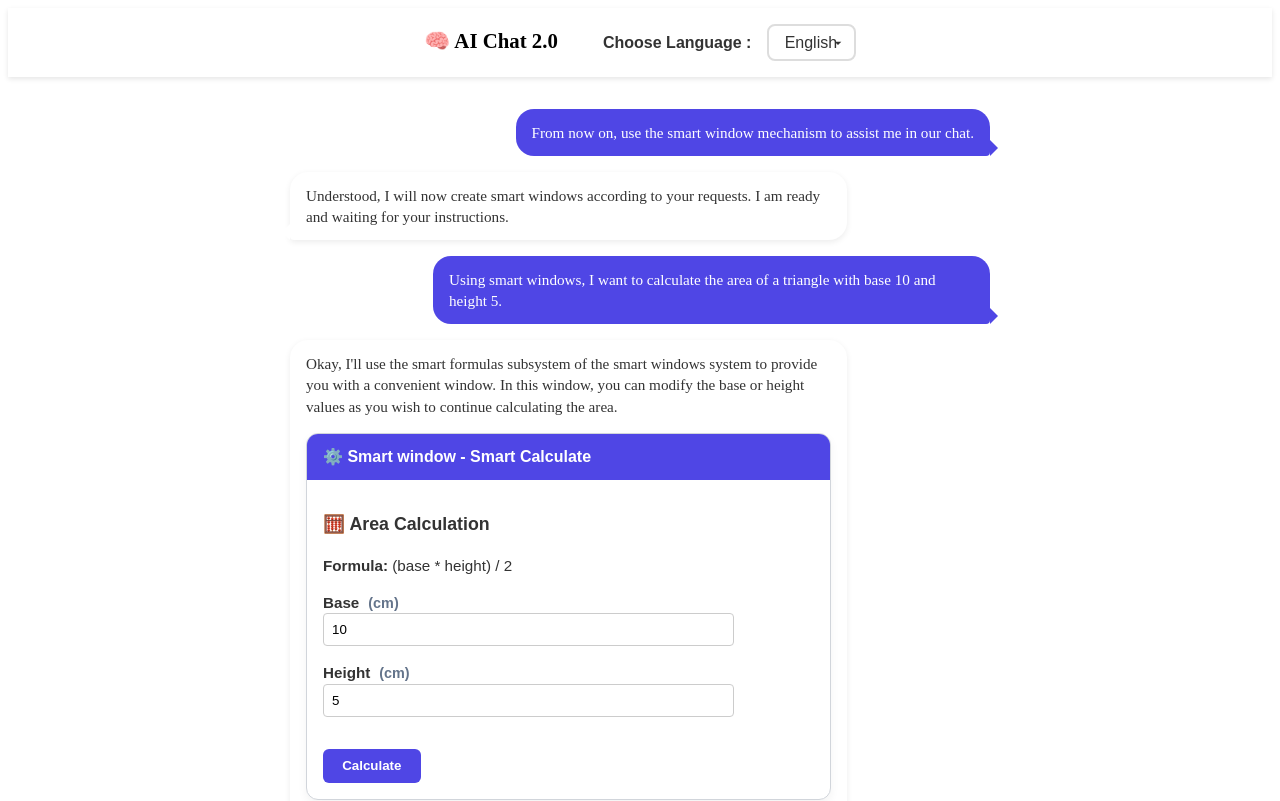
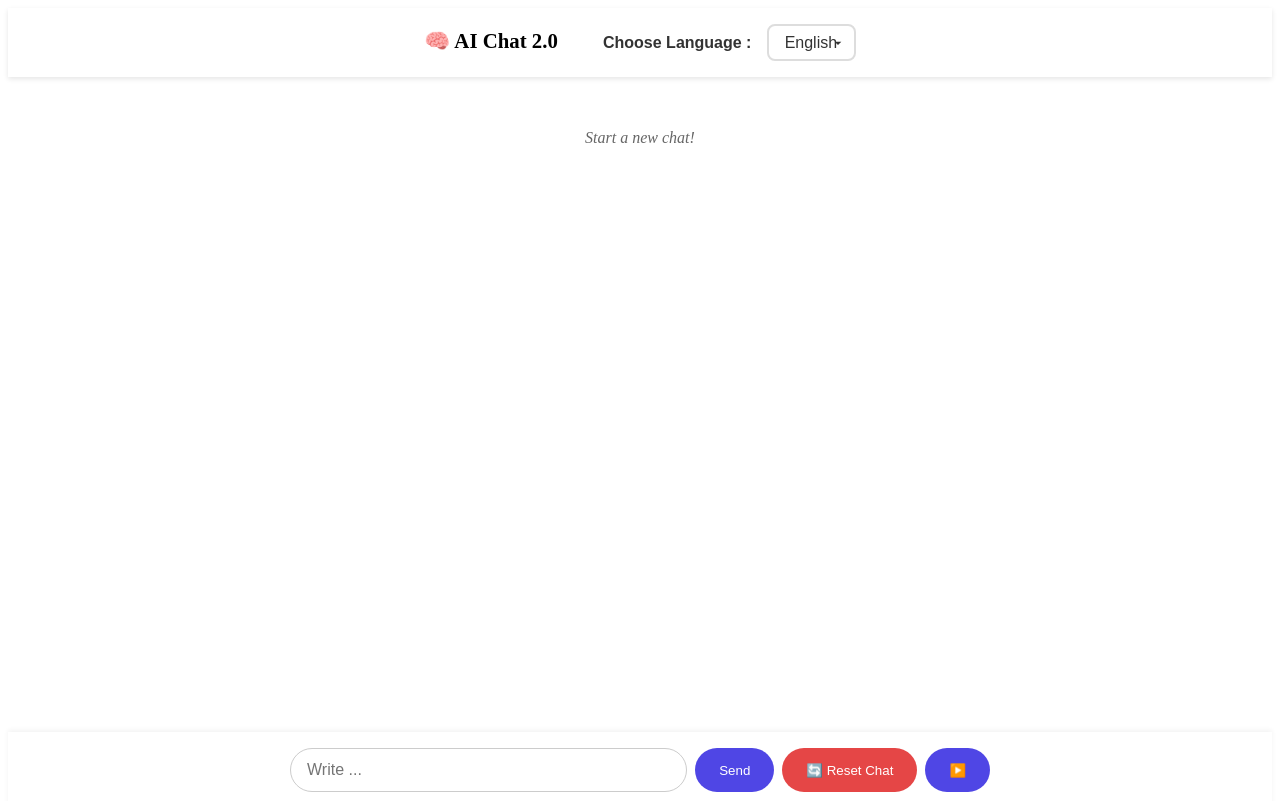
Before and after one commit to yakupc55/aichat-2.0-smart-windows, a SvelteKit app: page / in a window 1280 px wide. Shown: the top 801 px of the page. Built offline with nearby package versions, Linux system fonts and the light colour scheme.

Commit message:
stop ai message

```diff
--- a/package.json
+++ b/package.json
@@ -31,11 +31,12 @@
 		"svelte": "^5.0.0",
 		"svelte-check": "^4.0.0",
 		"tailwindcss": "^4.1.8",
-		"typescript": "^5.0.0",
+		"typescript": "^5.8.3",
 		"typescript-eslint": "^8.20.0",
 		"vite": "^6.2.6"
 	},
 	"dependencies": {
+		"ollama": "^0.5.16",
 		"svelte-i18n": "^4.0.1"
 	}
 }
--- /dev/null
+++ b/src/lib/Services/ollamaService.ts
@@ -0,0 +1,23 @@
+// src/lib/ollamaService.ts
+import ollama from 'ollama';
+
+export async function* streamOllamaResponse(messages: { role: string; content: string }[]) {
+    try {
+        const responseStream = await ollama.chat({
+            model: 'gemma3:1b', // Model adını burada belirtin
+            messages: messages,
+            stream: true, // Stream özelliği etkinleştirildi
+        });
+
+        for await (const part of responseStream) {
+            yield part.message.content; // Her parça anlık olarak yield edilir
+        }
+    } catch (error) {
+        console.error('Ollama API error:', error);
+        throw new Error('Failed to fetch response from Ollama');
+    }
+}
+
+export function ollamaStreamAbort() {
+    ollama.abort();
+}
--- /dev/null
+++ b/src/lib/Stores/chatStore.ts
@@ -0,0 +1,80 @@
+// src/lib/chatStore.ts
+import { ollamaStreamAbort, streamOllamaResponse } from '$lib/Services/ollamaService';
+import { writable } from 'svelte/store';
+export type Message = {
+    id: string;
+    sender: 'user' | 'bot';
+    content: string;
+    timestamp: Date;
+};
+
+function createChatStore() {
+    const { subscribe, update,set } = writable<Message[]>([]);
+
+    return {
+        subscribe,
+
+        async addMessage(userMessage: string) {
+            const newMessage: Message = {
+                id: crypto.randomUUID(),
+                sender: 'user',
+                content: userMessage,
+                timestamp: new Date(),
+            };
+
+            // Kullanıcı mesajını ekleyelim
+            update((messages) => [...messages, newMessage]);
+
+            // Bot'un yanıtını alalım
+            const conversationHistory = [
+                ...this.getConversationHistory(),
+                { role: 'user', content: userMessage },
+            ];
+
+            // Bot mesajını oluştur
+            const botMessage: Message = {
+                id: crypto.randomUUID(),
+                sender: 'bot',
+                content: '',
+                timestamp: new Date(),
+            };
+
+            // Bot mesajını mağazaya ekleyelim (başlangıçta boş içerik)
+            update((messages) => [...messages, botMessage]);
+
+            // Yanıtı akış halinde işle
+            for await (const chunk of streamOllamaResponse(conversationHistory)) {
+                update((messages) => {
+                    const updatedMessages = [...messages];
+                    const lastMessage = updatedMessages[updatedMessages.length - 1];
+
+                    if (lastMessage.sender === 'bot') {
+                        lastMessage.content += chunk; // Bot mesajına parça ekleyelim
+                    }
+
+                    return updatedMessages;
+                });
+            }
+        },
+
+        getConversationHistory() {
+            let history: { role: string; content: string }[] = [];
+            this.subscribe((messages) => {
+                history = messages.map((msg) => ({
+                    role: msg.sender,
+                    content: msg.content,
+                }));
+            })();
+            return history;
+        },
+
+        reset() {
+            set([]); // Sohbet geçmişini sıfırla
+        },
+        stopStreaming(){
+        ollamaStreamAbort();
+        }
+    };
+}
+
+export const chatStore = createChatStore();
--- a/src/lib/lang.ts
+++ b/src/lib/lang.ts
@@ -1,5 +1,5 @@
 // src/lib/lang.ts
-import { currentLanguage } from './stores';
+import { currentLanguage } from './Stores/LangStores';
 export const translations = {
     en: {
         AppName: 'AI Chat 2.0',
@@ -25,13 +25,15 @@ export const translations = {
         wrongAnswer: '❌ Wrong! The correct answer is: <strong>{correctAnswer}</strong>',
         newQuestionButton: 'New Question',
         chatCalculate: 'Smart Calculate',
-        FormulText:"Formula",
-        CalculateText:"Calculate",
-        ChooseLanguage:"Choose Language",
+        FormulText: "Formula",
+        CalculateText: "Calculate",
+        ChooseLanguage: "Choose Language",
+        ResetChat: 'Reset Chat',
+        StartNewChat: 'Start a new chat!',
 
     },
     tr: {
-        AppName: 'AI Chat Uygulaması',
+        AppName: 'YZ Sohbet 2.0',
         send: 'Gönder',
         writeMessage: "Mesaj yaz...",
         smartWindow: "Akıllı Pencere",
@@ -54,9 +56,11 @@ export const translations = {
         wrongAnswer: '❌ Yanlış! Doğru cevap: <strong>{correctAnswer}</strong>',
         newQuestionButton: 'Yeni Soru',
         chatCalculate: 'Akıllı Hesaplayıcı',
-        FormulText:"Formül",
-        CalculateText:"Calculate",
-        ChooseLanguage:"Dil Seç",
+        FormulText: "Formül",
+        CalculateText: "Calculate",
+        ChooseLanguage: "Dil Seç",
+        ResetChat: 'Sohbeti Sıfırla',
+        StartNewChat: 'Yeni bir sohbet başlatın!',
     }
 };
 
@@ -76,5 +80,5 @@ export function t(key: string, params?: { [key: string]: string }) {
 }
 // Dili değiştirme ve localStorage'a kaydetme
 export function setLanguage(lang: string) {
-   currentLanguage.set(lang);
+    currentLanguage.set(lang);
 }
--- /dev/null
+++ b/src/lib/utils.ts
@@ -0,0 +1,22 @@
+export function parseSystemMessages(content: string) {
+    const regex = /\[\[smart-window]\[([^\]]+)]\[([\s\S]*?)]]/g;
+    const parts: Array<{ type: 'text' | 'smart-window'; value: string; systemType?: string }> = [];
+
+    let lastIndex = 0;
+    let match;
+
+    while ((match = regex.exec(content)) !== null) {
+        if (match.index > lastIndex) {
+            parts.push({ type: 'text', value: content.slice(lastIndex, match.index) });
+        }
+
+        parts.push({ type: 'smart-window', systemType: match[1], value: match[2] });
+        lastIndex = regex.lastIndex;
+    }
+
+    if (lastIndex < content.length) {
+        parts.push({ type: 'text', value: content.slice(lastIndex) });
+    }
+
+    return parts;
+}
--- a/src/routes/+page.svelte
+++ b/src/routes/+page.svelte
@@ -1,49 +1,45 @@
-
 <script lang="ts">
 
     import SystemMessage from '$lib/components/SystemMessage.svelte';
-	import { t,setLanguage} from '$lib/lang';
-	import { mockMessages } from '$lib/mockMessages2En';
-	import { currentLanguage } from '$lib/stores';
-	import type { Message } from '$lib/types';
-	// Mevcut dili almak için bir değişken tanımlayalım
+    import { t, setLanguage } from '$lib/lang';
+	import { chatStore } from '$lib/Stores/chatStore';
+	import { currentLanguage } from '$lib/Stores/LangStores';
+	import { parseSystemMessages } from '$lib/utils';
 
-	// Dillerin listesi
     const languages = [
         { code: 'en', label: 'English' },
-		{ code: 'tr', label: 'Türkçe' }
+        { code: 'tr', label: 'Türkçe' },
     ];
 
-	// Dil değiştirme işlevi
     function changeLanguage(lang: string) {
-        setLanguage(lang); // Dili değiştir ve localStorage'a kaydet
-       	location.reload(); // Sayfayı yenile
+        setLanguage(lang);
+        location.reload();
     }
 
-	let messages: Message[] = mockMessages;
     let newMessage = '';
+    let isStreaming = false; // Akış durumunu takip etmek için
 
-	function parseSystemMessages(content: string) {
-		const regex = /\[\[smart-window]\[([^\]]+)]\[([\s\S]*?)]]/g;
-		const parts: Array<{ type: 'text' | 'smart-window'; value: string; systemType?: string }> = [];
-
-		let lastIndex = 0;
-		let match;
-
-		while ((match = regex.exec(content)) !== null) {
-			if (match.index > lastIndex) {
-				parts.push({ type: 'text', value: content.slice(lastIndex, match.index) });
+    function sendMessage() {
+		isStreaming = false;
+        if (!newMessage.trim()) return;
+        chatStore.addMessage(newMessage);
+        newMessage = '';
+        isStreaming = true; // Akış başladı
     }
 
-			parts.push({ type: 'smart-window', systemType: match[1], value: match[2] });
-			lastIndex = regex.lastIndex;
+    function resetChat() {
+        chatStore.reset(); // Sohbet geçmişini sıfırla
     }
 
-		if (lastIndex < content.length) {
-			parts.push({ type: 'text', value: content.slice(lastIndex) });
+    function toggleStreaming() {
+        if (isStreaming) {
+            chatStore.stopStreaming(); // Akışı durdur
+            isStreaming = false;
+        } else {
+            // Akışı yeniden başlat (eğer gerekliyse)
+            console.log('Streaming restarted');
+            isStreaming = true;
         }
-
-		return parts;
     }
 </script>
 
@@ -60,7 +56,12 @@
     </header>
 
     <main>
-		{#each messages as msg (msg.id)}
+        {#if $chatStore.length === 0}
+            <div class="empty-chat-message">
+                {t('StartNewChat')}
+            </div>
+        {:else}
+            {#each $chatStore as msg (msg.id)}
                 <div class="message-row {msg.sender === 'user' ? 'user' : 'bot'}">
                     <div class="bubble {msg.sender === 'user' ? 'user-bubble' : 'bot-bubble'}">
                         {#each parseSystemMessages(msg.content) as part}
@@ -73,31 +74,54 @@
                     </div>
                 </div>
             {/each}
+        {/if}
     </main>
 
     <footer>
-		<form
-			on:submit|preventDefault={() => {
-				if (!newMessage.trim()) return;
-				messages = [
-					...messages,
-					{
-						id: crypto.randomUUID(),
-						sender: 'user',
-						content: newMessage,
-						timestamp: new Date()
-					}
-				];
-				newMessage = '';
-			}}
-		>
+        <form on:submit|preventDefault={sendMessage}>
             <input type="text" placeholder={t('writeMessage')} bind:value={newMessage} />
             <button type="submit">{t('send')}</button>
+			 <button class="reset-button" on:click={resetChat}>
+            🔄 {t('ResetChat')}
+        </button>
+
+        <!-- Play/Stop Düğmesi -->
+        <button class="play-stop-button" on:click={toggleStreaming}>
+            {#if isStreaming}
+                ⏹️
+            {:else}
+                ▶️
+            {/if}
+        </button>
         </form>
+
+        <!-- Sıfırlama Düğmesi -->
+
     </footer>
 </div>
 
 <style>
+    .empty-chat-message {
+        text-align: center;
+        font-style: italic;
+        color: #666;
+        margin-top: 20px;
+    }
+
+    .reset-button {
+		background-color: #e54646;
+		color: white;
+		padding: 0.75rem 1.5rem;
+		border: none;
+		border-radius: 9999px;
+		cursor: pointer;
+		font-weight: 500;
+		transition: background-color 0.2s;
+    }
+
+    .reset-button:hover {
+        background-color: #e63939;
+    }
 	body,
 	html {
 		margin: 0;
@@ -158,14 +182,14 @@
 	}
 
 	.user-bubble {
-		background-color: #4f46e5;
-		color: white;
+		background-color: #a5a0ff;
+		color: rgb(7, 6, 6);
 		border-bottom-right-radius: 4px;
 	}
 
 	.bot-bubble {
 		background-color: white;
-		color: #333;
+		color: #000000;
 		box-shadow: 0 2px 6px rgba(0, 0, 0, 0.08);
 		border-bottom-left-radius: 4px;
 	}
@@ -178,7 +202,7 @@
 		bottom: 0;
 		width: 0;
 		height: 0;
-		border-left: 8px solid #4f46e5;
+		border-left: 8px solid #9995dd;
 		border-top: 8px solid transparent;
 		border-bottom: 8px solid transparent;
 	}
```
Also changed, not shown: src/lib/Stores/LangStores.ts (renamed from src/lib/stores.ts), 1 other file (tests, documents, lock files or other folders). Lines whose indentation alone changed are shown as unchanged.
